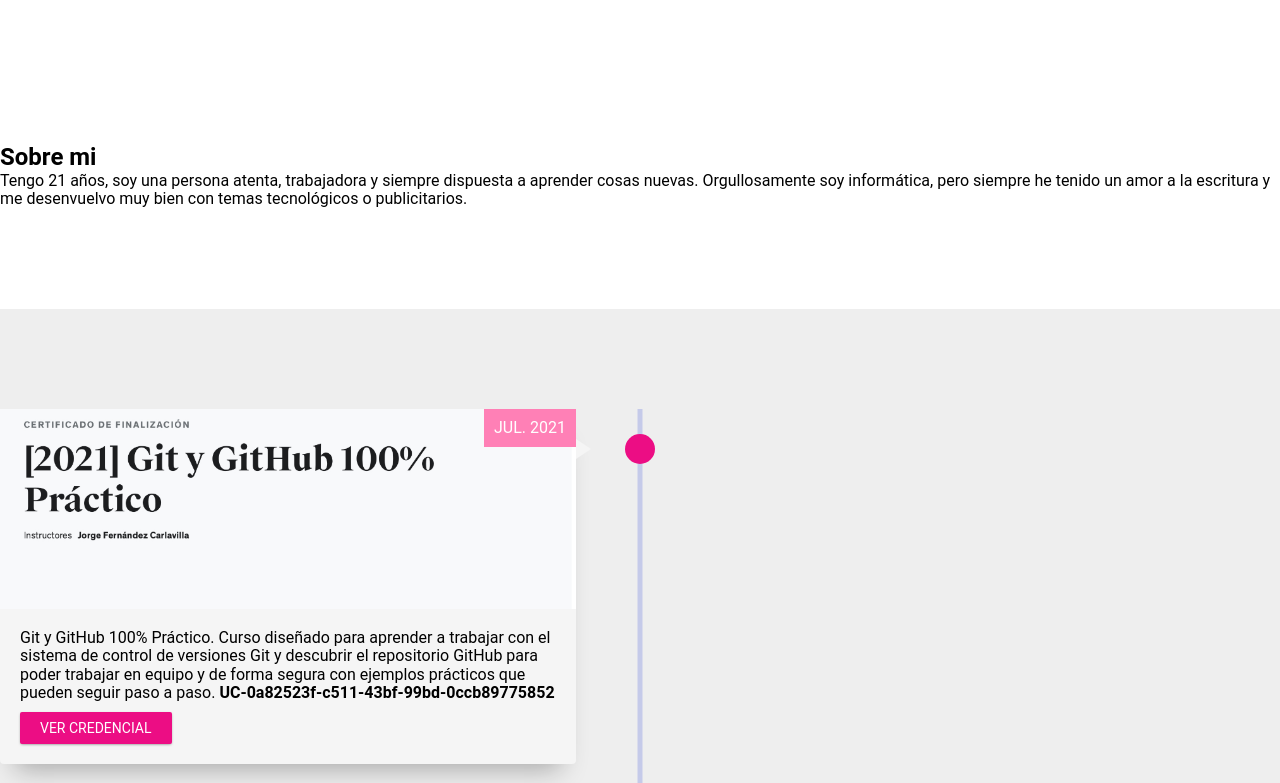
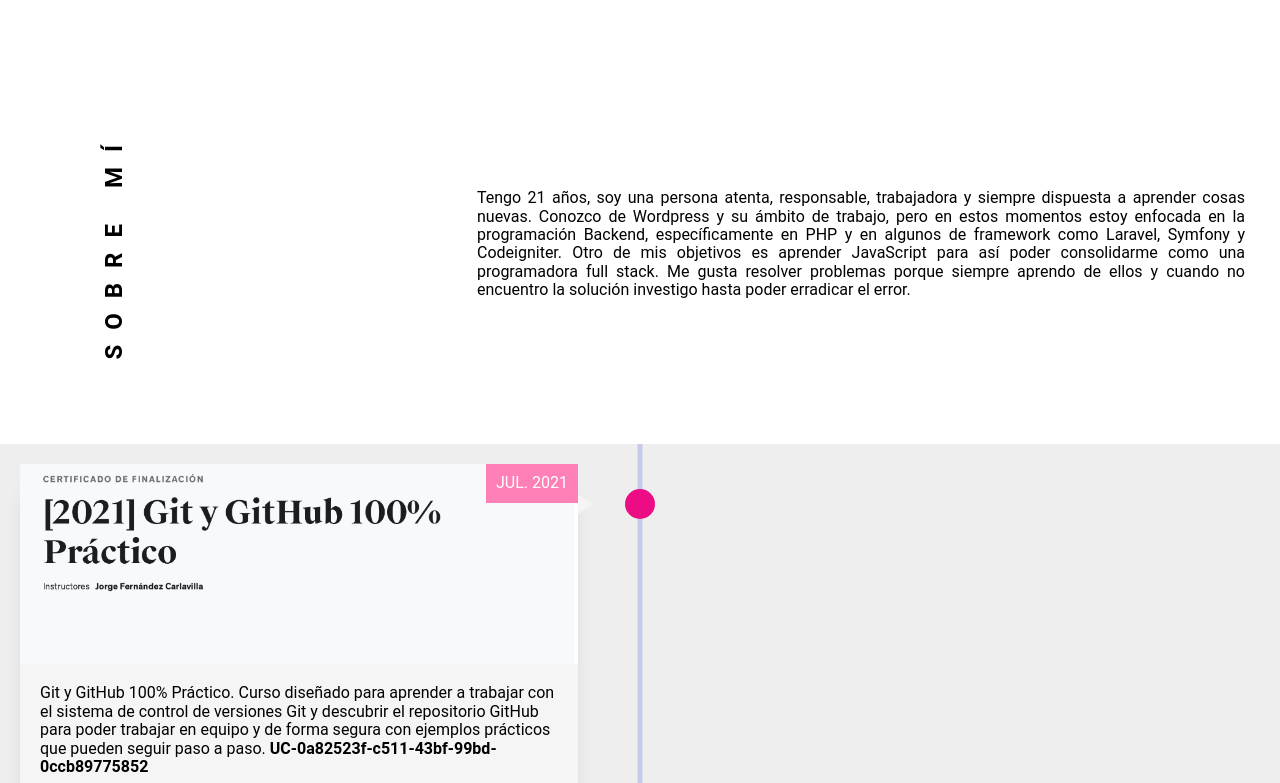
Before and after one commit to gabrielaaguilar-isset/portafolio, a plain HTML site: page index.html in a window 1280 px wide. Shown: the part 680-1463 px from the top of the page. Drawn offline with nearby package versions, Linux system fonts and the light colour scheme.

Commit message:
sobre mi en camino

```diff
--- a/css/style.css
+++ b/css/style.css
@@ -160,3 +160,30 @@
    width: 100%;
  /*   bottom: 100px; */
 }
+.Sobre__mi{
+  width: 100%;
+  display: flex;
+  justify-content: space-between;
+  height: 400px;
+}
+.Sobre__mi-h2 {
+  display: flex;
+  width: 20%;
+  align-items: center;
+
+}
+
+.Sobre__mi-h2 h2{
+ transform: rotate(-90deg);
+ letter-spacing: 15px;
+
+}
+.Sobre__mi-p{
+  display: flex;
+  bottom: 45px;
+  text-align: justify;
+  justify-content: center;
+  align-items: center;
+  width: 60%;
+  margin-right:35px ;
+}
--- a/css/timeline.scss
+++ b/css/timeline.scss
@@ -6,7 +6,7 @@
 $secondary-text: #757575;
 $accent: #ff80b6;
 
-section {
+section .timeline {
   padding: 100px 0;
 }
 
@@ -29,6 +29,7 @@
 .timeline-item {
 	width: 100%;
 	margin-bottom: 70px;
+	padding:20px;
 
 	&:nth-child(even) {
 
@@ -133,6 +134,7 @@
   .timeline-img-header {
 /* 			background: linear-gradient(rgba(0,0,0,0), rgba(0,0,0, .4)), url('asset/') center center no-repeat;
  */		background-image: url("../asset/git.png");
+ 		/* background-position: center; */
         background-size: cover;
 		}
 }
@@ -140,6 +142,7 @@
   .timeline-img-header2 {
 /* 			background: linear-gradient(rgba(0,0,0,0), rgba(0,0,0, .4)), url('asset/') center center no-repeat;
  */		background-image: url("../asset/Desarrollo-web-ii.png");
+		background-position: center;
         background-size: cover;
 		}
 }
@@ -147,6 +150,7 @@
   .timeline-img-header3 {
 /* 			background: linear-gradient(rgba(0,0,0,0), rgba(0,0,0, .4)), url('asset/') center center no-repeat;
  */		background-image: url("../asset/competencia-digitales-para-profesionales.png");
+ 		background-position: center;
         background-size: cover;
 		}
 }
@@ -154,6 +158,7 @@
   .timeline-img-header4 {
 /* 			background: linear-gradient(rgba(0,0,0,0), rgba(0,0,0, .4)), url('asset/') center center no-repeat;
  */		background-image: url("../asset/ada.png");
+ 		background-position: center;
         background-size: cover;
 		}
 }
@@ -161,6 +166,7 @@
   .timeline-img-header5 {
 /* 			background: linear-gradient(rgba(0,0,0,0), rgba(0,0,0, .4)), url('asset/') center center no-repeat;
  */		background-image: url("../asset/Desarrollo-web-i.png");
+ 		background-position: center;
         background-size: cover;
 		}
 }
--- a/index.html
+++ b/index.html
@@ -237,26 +237,19 @@
     </svg>
 </div>
 <div class="contenido">
+
         <section class="Sobre__mi">
-        <h2>Sobre mi</h2>
-        <p>Tengo 21 años, soy una persona atenta, trabajadora y siempre dispuesta a aprender cosas nuevas. Orgullosamente
-            soy
-            informática, pero siempre he tenido un amor a la escritura y me desenvuelvo muy bien con temas tecnológicos o
-            publicitarios.</p>
+        <div class="Sobre__mi-h2">
+            <h2>SOBRE MÍ</h2>
+        </div>
+        <div class="Sobre__mi-p">
+        <p>Tengo 21 años, soy una persona atenta, responsable, trabajadora y siempre dispuesta a aprender cosas nuevas. Conozco de Wordpress y su ámbito de trabajo, pero en estos momentos estoy enfocada en la programación Backend, específicamente en PHP y en algunos de framework como Laravel, Symfony y Codeigniter. Otro de mis objetivos es aprender JavaScript para así poder consolidarme como una programadora full stack. Me gusta resolver problemas porque siempre aprendo de ellos y cuando no encuentro la solución investigo hasta poder erradicar el error.</p>
+        </div>
         </section>
 
 
     <section class="timeline">
         <div class="container">
-            <!-- <div class="timeline-item">
-                <div class="timeline-img"></div>
-
-                <div class="timeline-content js--fadeInLeft">
-                    <h2>Técnico Superior en Informática</h2>
-                    <div class="date">FEB. 2021</div>
-                    <p>Egresada del Instituto Universitario de Tecnología “Antonio Ricaurte” (IUTAR), obteniendo titulo de Técnico Superior en Informática</p>
-                </div>
-            </div> -->
 
             <div class="timeline-item">
 
@@ -346,47 +339,6 @@
                 </div>
             </div>
 
-            <!--  <div class="timeline-item">
-
-                        <div class="timeline-img"></div>
-
-                        <div class="timeline-content js--fadeInLeft">
-                            <div class="date">5 AUG 2016</div>
-                            <h2>Quote</h2>
-                            <blockquote>Lorem ipsum dolor sit amet, consectetur adipisicing elit. Dicta explicabo debitis omnis
-                                dolor iste fugit totam quasi inventore!</blockquote>
-                        </div>
-            </div>
-
-            <div class="timeline-item">
-
-                <div class="timeline-img"></div>
-
-                <div class="timeline-content timeline-card js--fadeInRight">
-                    <div class="timeline-img-header">
-                        <h2>Card Title</h2>
-                    </div>
-                    <div class="date">19 AUG 2016</div>
-                    <p>Lorem ipsum dolor sit amet, consectetur adipisicing elit. Maxime ipsa ratione omnis alias cupiditate
-                        saepe atque totam aperiam sed nulla voluptatem recusandae dolor, nostrum excepturi amet in dolores.
-                        Alias, ullam.</p>
-                    <a class="bnt-more" href="javascript:void(0)" botones="Ver Credencial">More</a>
-                </div>
-            </div>
-
-            <div class="timeline-item">
-
-                <div class="timeline-img"></div>
-
-                <div class="timeline-content js--fadeInLeft">
-                    <div class="date">1 SEP 2016</div>
-                        <h2>Title</h2>
-                        <p>Lorem ipsum dolor sit amet, consectetur adipisicing elit. Maxime ipsa ratione omnis alias cupiditate
-                            saepe atque totam aperiam sed nulla voluptatem recusandae dolor, nostrum excepturi amet in dolores.
-                            Alias, ullam.</p>
-                        <a class="bnt-more" href="javascript:void(0)" botones="Ver Credencial">More</a>
-                    </div>
-                </div> -->
     </section>
 </div>
 </body>
```
Also changed, not shown: css/timeline.css, 1 other file.
